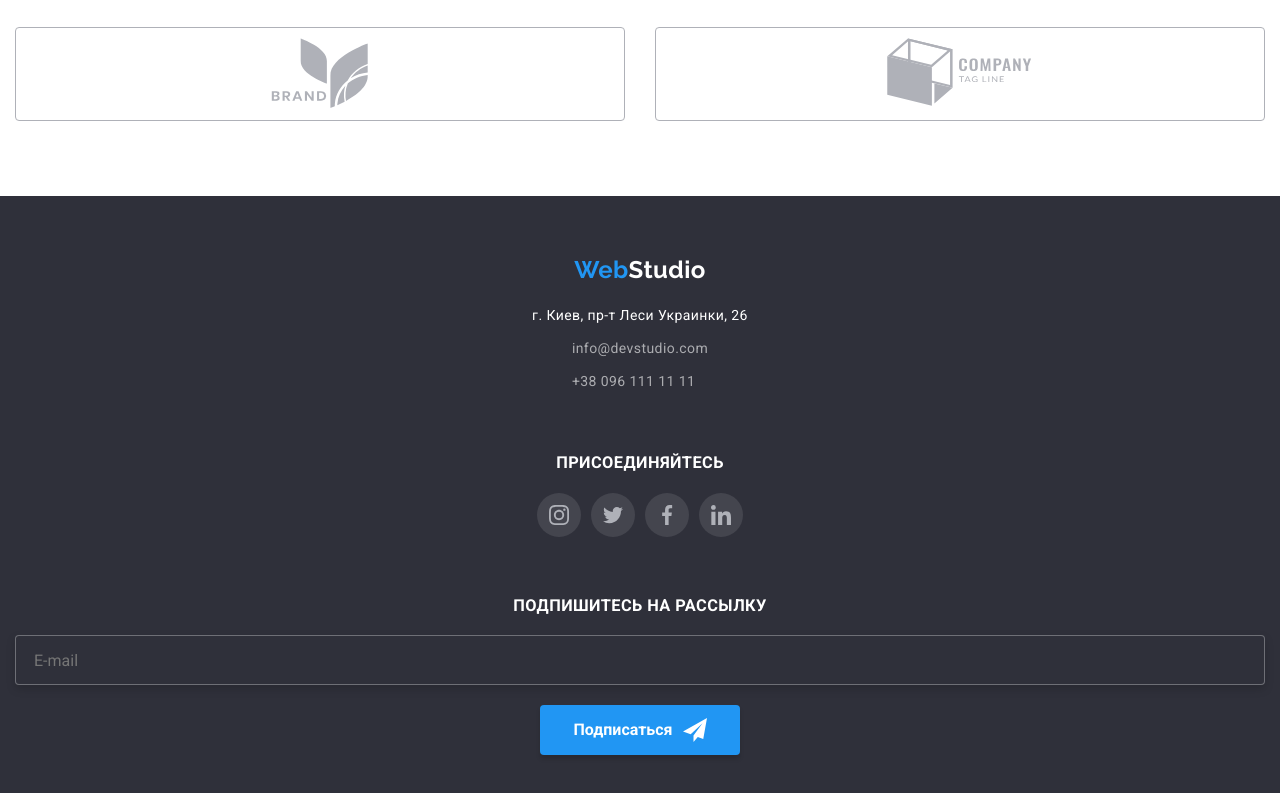
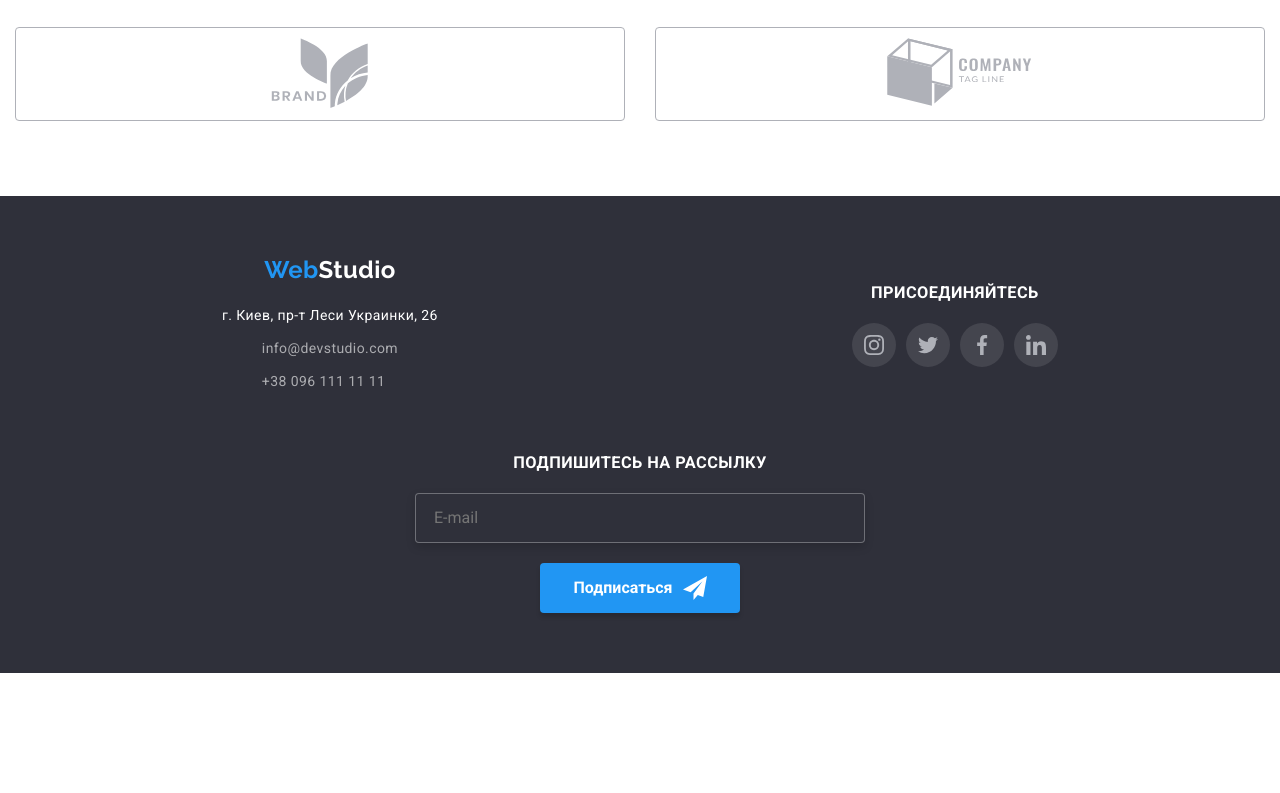
Before and after one commit to palkaz/goit-markup-hw-08, a plain HTML site: page index.html in a window 1280 px wide. Shown: the part 2880-3673 px from the top of the page. After the commit the page ends 3553 px from the top, so only its background shows below. Drawn offline with nearby package versions, Linux system fonts and the light colour scheme.

Commit message:
планшет футер верстка готово

```diff
--- a/index.html
+++ b/index.html
@@ -607,6 +607,7 @@
     <!--Футер-->
     <footer class="footer">
       <div class="footer__list container">
+        <div class="footer__tabblet-warpper">
           <div class="footer__wrapper">
             <!--Логотип адрес-->
             <a href="" class="logo footer__link"
@@ -629,6 +630,7 @@
               </ul>
             </div>
           </div>
+
           <div class="footer__socials">
             <h3 class="footer__title">присоединяйтесь</h3>
             <div class="socials">
@@ -645,7 +647,9 @@
                 <li class="socials__item">
                   <a class="socials__link link" href=""
                     ><svg width="20px" height="20px">
-                    <use href="./images/symbol-defs-all.svg#icon-twitter"></use>
+                      <use
+                        href="./images/symbol-defs-all.svg#icon-twitter"
+                      ></use>
                     </svg>
                   </a>
                 </li>
@@ -670,6 +674,7 @@
               </ul>
             </div>
           </div>
+        </div>
         <div class="footer__user">
           <h3 class="footer__title">подпишитесь на рассылку</h3>
           <form class="footer__form">
--- a/sass/components/_footer-form.scss
+++ b/sass/components/_footer-form.scss
@@ -22,6 +22,9 @@
   & button:focus {
     background-color: var(--accent-color-hover);
   }
+  @media screen and (min-width: 768px) {
+    width: 450px;
+  }
 }
 
 .footer__user {
--- a/sass/components/_footer.scss
+++ b/sass/components/_footer.scss
@@ -9,6 +9,14 @@
 .footer__adress {
   font-style: normal;
   margin-bottom: 9px;
+}
+// обертка для планшетной версии
+.footer__tabblet-warpper {
+  @media screen and (min-width: 768px) {
+    display: flex;
+    justify-content: space-around;
+    align-items: center;
+  }
 }
 
 .footer__wrapper {
@@ -43,5 +51,8 @@
   align-items: center;
 
   margin-top: 60px;
+  @media screen and (min-width: 768px) {
+    margin: 0;
+  }
   // margin-left: 70px;
 }
```
Also changed, not shown: portfolio.html (+6 -1 lines), css/main.css, css/main.min.css, 2 other files. Lines whose indentation alone changed are shown as unchanged.
